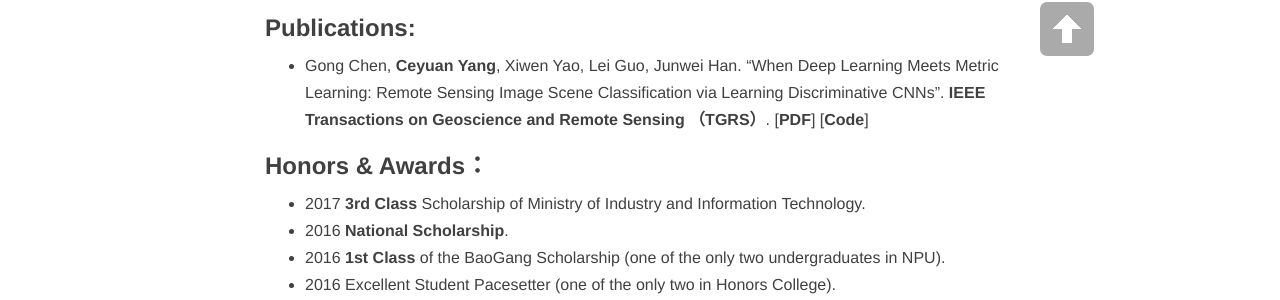
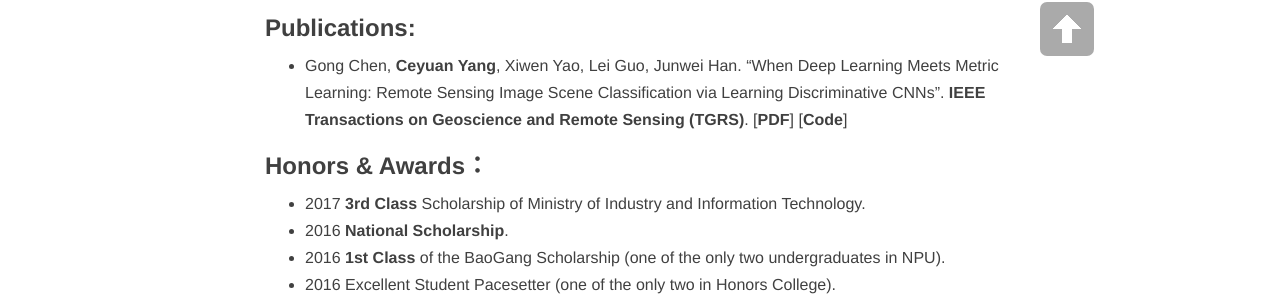
Before and after one commit to trchen12/trchen12.github.io, a Jekyll site: the page built from about.md, in a window 1280 px wide. Shown: the part 814-1114 px from the top of the page. Built offline with Jekyll 4.4.1, drawn with Linux system fonts in a browser that asks for light colours; nearby versions of some CDN libraries; comment, search, counter and statistics services are not loaded.

```diff
--- a/about.md
+++ b/about.md
@@ -13,7 +13,7 @@ Ceyuan Yang is a undergraduate student at [Honors College](http://honors.nwpu.ed
 **[Oct.2017 - now]** Currently I am a research intern in [SenseTime Group Limited](https://www.sensetime.com/), supervised by [Zhe Wang](http://www.ee.cuhk.edu.hk/~zwang/) and [Jianping Shi](http://shijianping.me/).
 
 ### Publications:
-- Gong Chen, **Ceyuan Yang**, Xiwen Yao, Lei Guo, Junwei Han. "When Deep Learning Meets Metric Learning: Remote Sensing Image Scene Classification via Learning Discriminative CNNs". **IEEE Transactions on Geoscience and Remote Sensing （TGRS）**. [[**PDF**](http://ieeexplore.ieee.org/document/8252784/)] [[**Code**](https://github.com/limbo0000/PairLoss)]
+- Gong Chen, **Ceyuan Yang**, Xiwen Yao, Lei Guo, Junwei Han. "When Deep Learning Meets Metric Learning: Remote Sensing Image Scene Classification via Learning Discriminative CNNs". **IEEE Transactions on Geoscience and Remote Sensing (TGRS)**. [[**PDF**](http://ieeexplore.ieee.org/document/8252784/)] [[**Code**](https://github.com/limbo0000/PairLoss)]
 
 ### Honors & Awards：
 -  2017 **3rd Class** Scholarship of Ministry of Industry and Information Technology.
```
